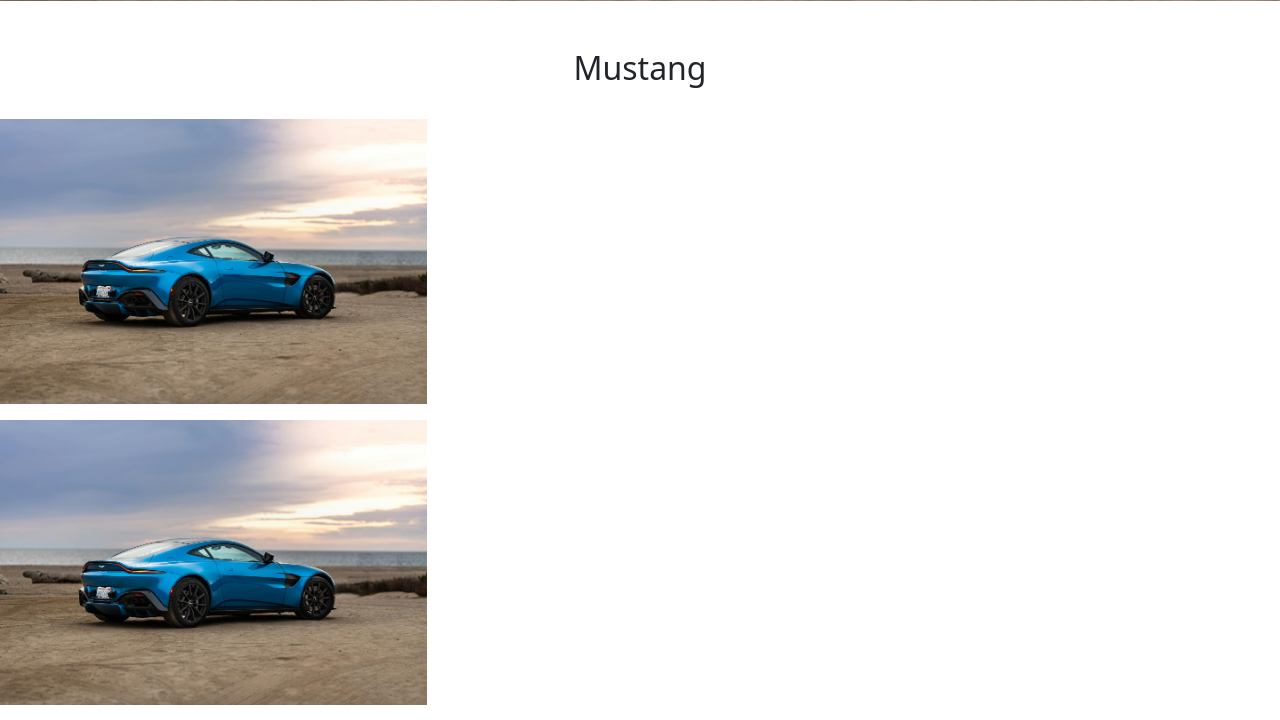
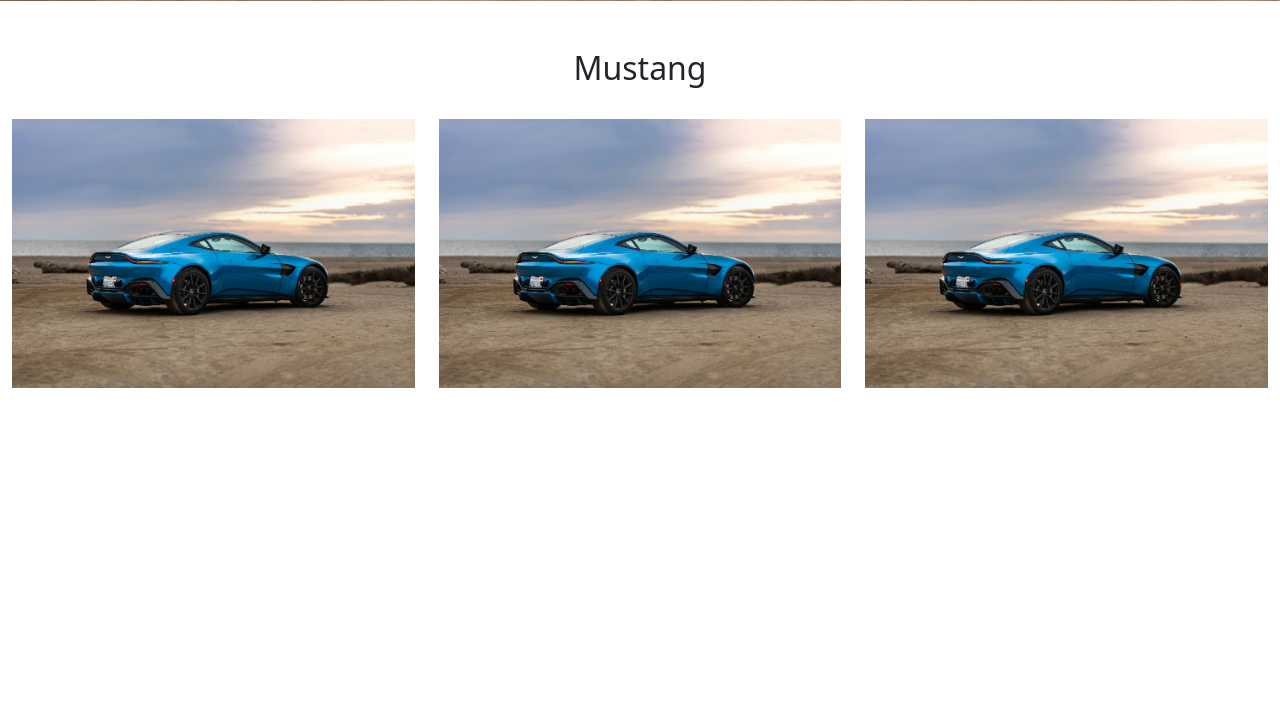
Before and after one commit to Nashville7/Car_Website, a PHP site: page / in a window 1280 px wide. Shown: the part 815-1535 px from the top of the page. After the commit the page ends 1203 px from the top, so only its background shows below. Run offline with PHP 8.4, Linux system fonts and the light colour scheme; some libraries are stand-ins or nearby versions.

Commit message:
fixed rows

```diff
--- a/index.php
+++ b/index.php
@@ -86,6 +86,8 @@
   <div class="py-4">
     <h2 class="text-center">Mustang</h2>
   </div>
+<div class="container-fluid">
+  <div class="row">
   <div class="col-lg-4 col-md-4 col-12">
     <img src="images/Mustang1.jpg" alt="" class="img-fluid pb-3">
   </div>
@@ -95,6 +97,8 @@
   <div class="col-lg-4 col-md-4 col-12">
     <img src="images/Mustang1.jpg" alt="" class="img-fluid pb-3">
   </div>
+  </div>
+  </div>
 </section>
 
 <script src="https://ajax.googleapis.com/ajax/libs/3.5.1/jquery.min.js"></script>
```
